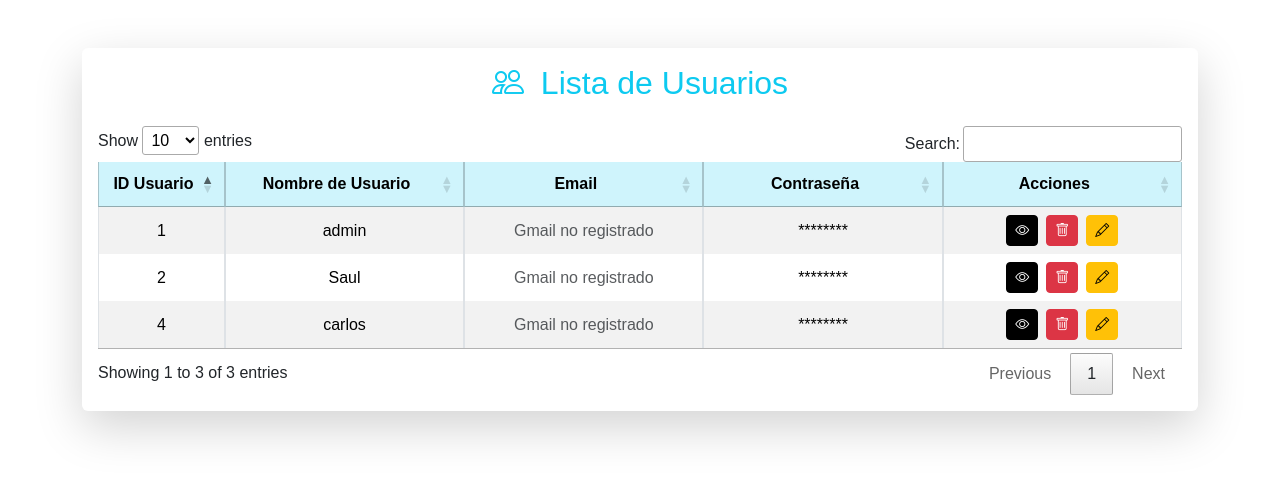
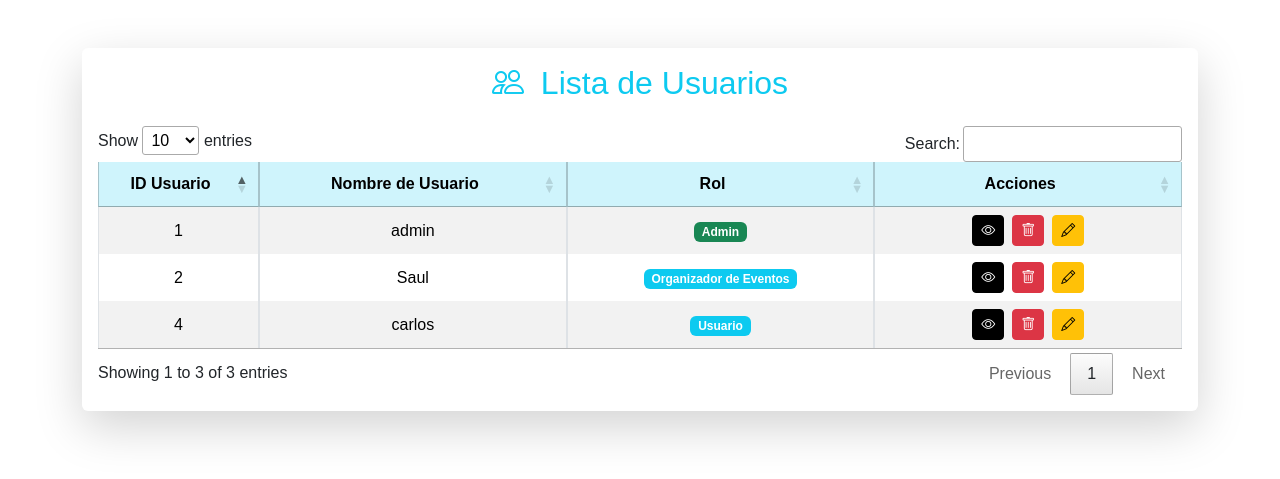
Before and after one commit to Lhyn27/TDDS, a Django app: page /list_usuario/ in a window 1280 px wide. Shown: the part 63-542 px from the top of the page. Run offline with Django 5.2, Linux system fonts and the light colour scheme; a user stored in the database is signed in; data comes from the database, SQL or seed files in the repository; both versions use the stored data as it was after the commit; parts of the project's set-up code (start-up, migrations or seed data) failed here and were passed over; some libraries are stand-ins or nearby versions.

Commit message:
10 commit

```diff
--- a/eventos/models.py
+++ b/eventos/models.py
@@ -1,4 +1,5 @@
 from django.db import models
+
 
 # Create your models here.
 class Category(models.Model):
--- a/eventos/templates/eventos/base.html
+++ b/eventos/templates/eventos/base.html
@@ -29,13 +29,20 @@
                             <i class="bi bi-list me-1"></i>Opciones
                         </a>
                         <ul class="dropdown-menu dropdown-menu-end" aria-labelledby="menuDropdown">
-                            {% if not request.user.is_staff %}
-                            <li><a class="dropdown-item" href="{% url 'eventList' %}"><i class="bi bi-calendar2-week me-1"></i>Eventos</a></li>
-                            <li><a class="dropdown-item" href="{% url 'createEvent' %}"><i class="bi bi-calendar-plus me-1"></i>Crear Evento</a></li>
-                            <li><a class="dropdown-item" href="{% url 'createCategory' %}"><i class="bi bi-tags me-1"></i>Crear Categoría</a></li>
-                            {% else %}
-                            <li><a class="dropdown-item" href="{% url 'list_user' %}"><i class="bi bi-people me-1"></i>Listar Usuarios</a></li>
+                            {% if request.user.is_staff %}
+                                <li><a class="dropdown-item" href="{% url 'list_user' %}"><i class="bi bi-people me-1"></i>Listar Usuarios</a></li>
                             {% endif %}
+
+                            {% for group in request.user.groups.all %}
+                                {% if group.name == "Organizador de Eventos" %}
+                                    <li><a class="dropdown-item" href="{% url 'eventList' %}"><i class="bi bi-calendar2-week me-1"></i>Eventos</a></li>
+                                    <li><a class="dropdown-item" href="{% url 'createEvent' %}"><i class="bi bi-calendar-plus me-1"></i>Crear Evento</a></li>
+                                    <li><a class="dropdown-item" href="{% url 'createCategory' %}"><i class="bi bi-tags me-1"></i>Crear Categoría</a></li>
+                                {% endif %}
+                                {% if group.name == "Usuario" %}
+                                    <li><a class="dropdown-item" href="{% url 'eventList' %}"><i class="bi bi-calendar2-week me-1"></i>Eventos</a></li>
+                                {% endif %}
+                            {% endfor %}
                         </ul>
                     </li>
                     <li class="nav-item">
@@ -59,13 +66,13 @@
                             </li>
                         </ul>
                     </li>
-                    {% else %}
+                {% else %}
                     <li class="nav-item">
                         <a class="nav-link btn btn-outline-light ms-2" href="{% url 'login' %}">
                             <i class="bi bi-box-arrow-in-right me-1"></i>Iniciar sesión
                         </a>
                     </li>
-                    {% endif %}
+                {% endif %}
                 </ul>
             </div>
         </div>
--- a/eventos/templates/eventos/listar_usuario.html
+++ b/eventos/templates/eventos/listar_usuario.html
@@ -23,8 +23,7 @@
                         <tr>
                             <th class="col-1 text-center">ID Usuario</th>
                             <th class="col-2 text-center">Nombre de Usuario</th>
-                            <th class="col-2 text-center">Email</th>
-                            <th class="col-2 text-center">Contraseña</th>
+                            <th class="col-2 text-center">Rol</th>
                             <th class="col-2 text-center">Acciones</th>
                         </tr>
                     </thead>
@@ -33,14 +32,18 @@
                         <tr>
                             <td class="text-center">{{ i.id }}</td>
                             <td class="text-center">{{ i.username }}</td>
+                            </td>
                             <td class="text-center">
-                                {% if i.email %}
-                                    {{ i.email }}
+                                {% if i.groups.all %}
+                                    {% for group in i.groups.all %}
+                                        <span class="badge bg-info">{{ group.name }}</span>
+                                    {% endfor %}
+                                {% elif i.is_superuser %}
+                                    <span class="badge bg-success">Admin</span>
                                 {% else %}
-                                    <span class="text-muted">Gmail no registrado</span>
+                                    <span class="text-muted">No asignado a ningún Rol</span>
                                 {% endif %}
                             </td>
-                            <td class="text-center">********</td>
                             <td class="text-center">
                                 <!-- Botones organizados con iconos -->
                                 <div class="d-flex justify-content-center gap-2">
```
Also changed, not shown: create_groups.py (added, +23 -0 lines), eventos/templates/eventos/event_list.html (+6 -4 lines), registration/views.py (+14 -1 lines), EventosTicketCompra/settings.py (line endings or trailing spaces), db.sqlite3, eventos/migrations/0001_initial.py, eventos/migrations/0002_category_remove_event_category_event_category.py (deleted), eventos/migrations/0003_location_alter_event_location.py (deleted), eventos/migrations/0004_alter_event_location.py (deleted), eventos/migrations/0005_remove_event_location_delete_location.py (deleted).
